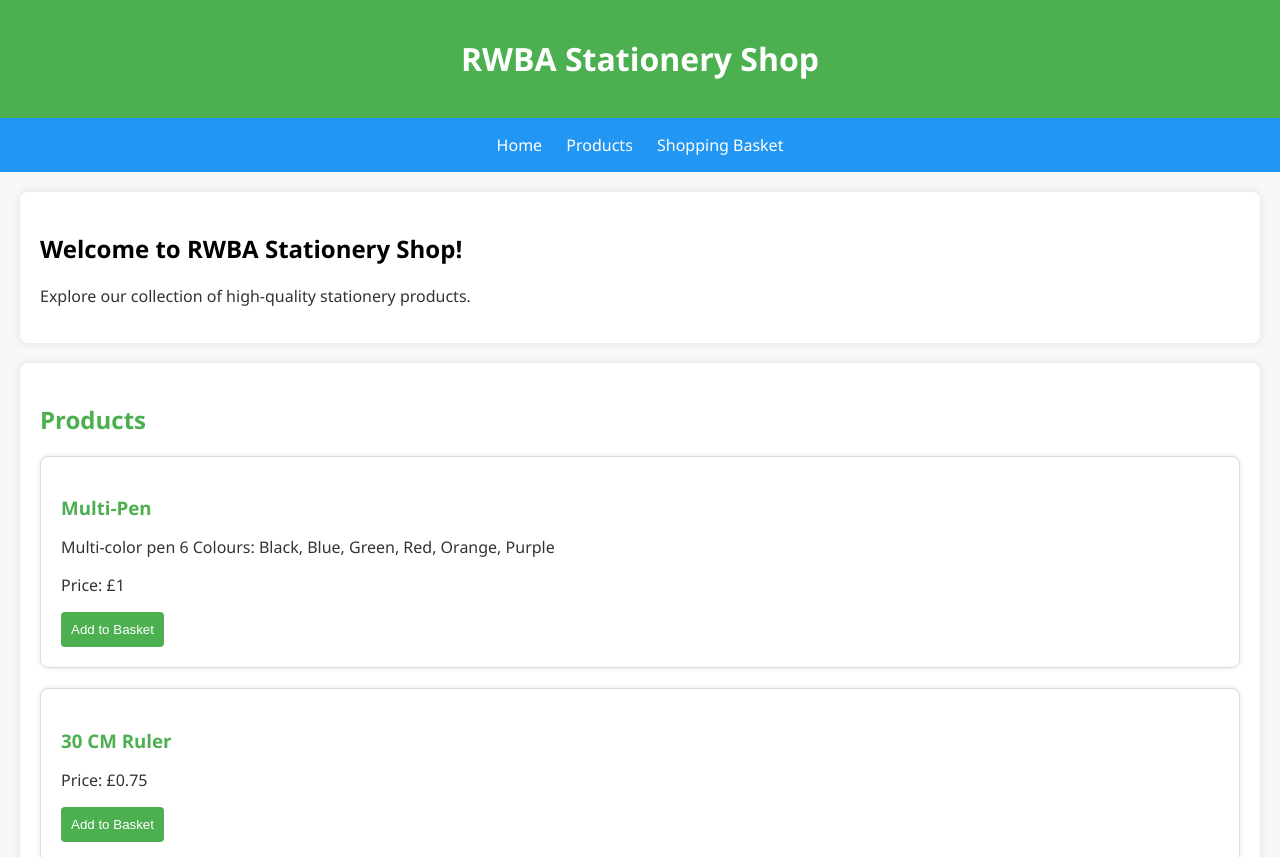
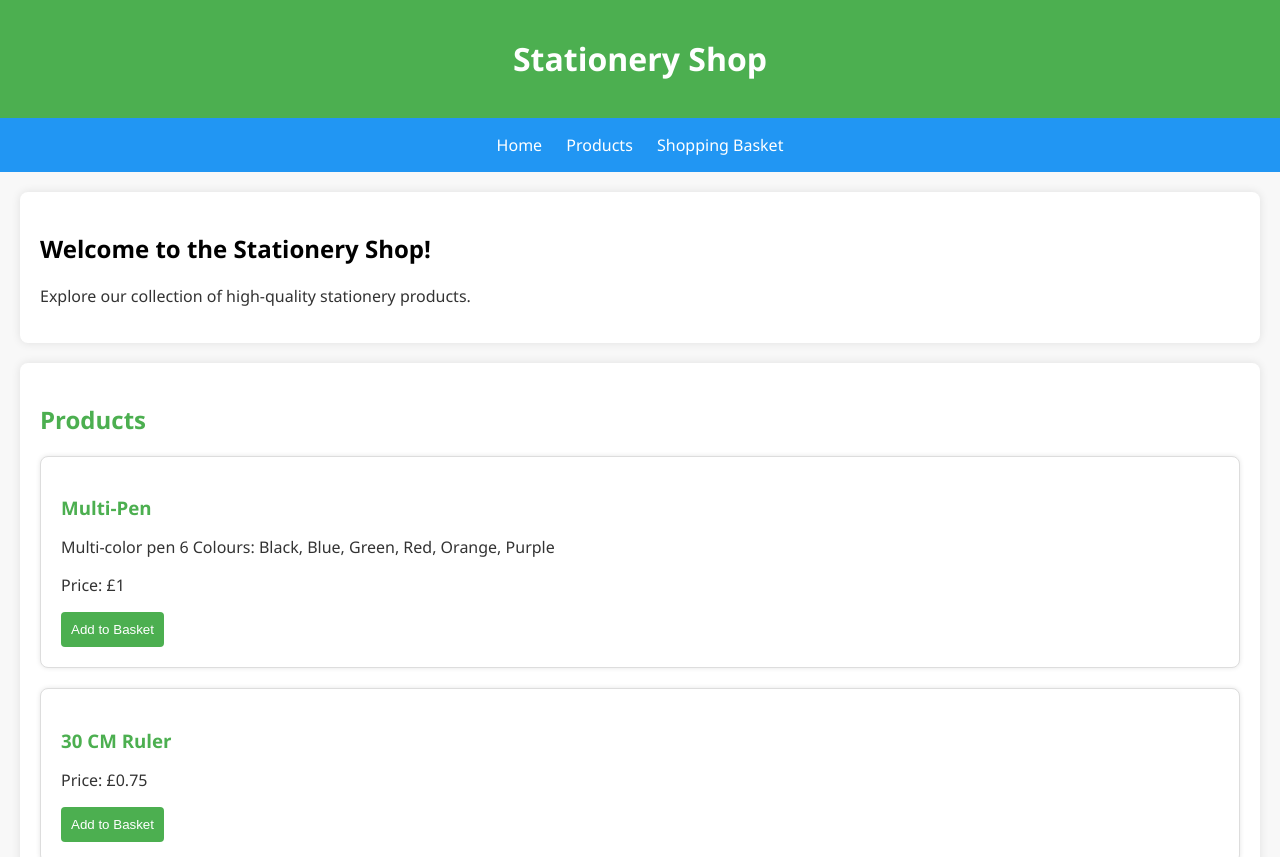
Before and after one commit to CodeTestGroup/shop, a plain HTML site: page index.html in a window 1280 px wide. Shown: the top 857 px of the page. Drawn offline with Linux system fonts and the light colour scheme.

Commit message:
Update index.html

```diff
--- a/index.html
+++ b/index.html
@@ -4,7 +4,7 @@
 <head>
     <meta charset="UTF-8">
     <meta name="viewport" content="width=device-width, initial-scale=1.0">
-    <title>Your Stationery Shop</title>
+    <title>Stationery Shop</title>
     <style>
         body {
             font-family: 'Segoe UI', Tahoma, Geneva, Verdana, sans-serif;
@@ -123,7 +123,7 @@
 <body>
 
     <header>
-        <h1>RWBA Stationery Shop</h1>
+        <h1>Stationery Shop</h1>
     </header>
 
     <nav>
@@ -133,7 +133,7 @@
     </nav>
 
     <section id="home">
-        <h2>Welcome to RWBA Stationery Shop!</h2>
+        <h2>Welcome to the Stationery Shop!</h2>
         <p>Explore our collection of high-quality stationery products.</p>
     </section>
 
@@ -205,7 +205,7 @@
     </section>
 
     <footer>
-        <p>&copy; 2024 RWBA Stationery. All rights reserved.</p>
+        <p>&copy; 2024 Stationery Shop. All rights reserved.</p>
     </footer>
 
     <script>
```
